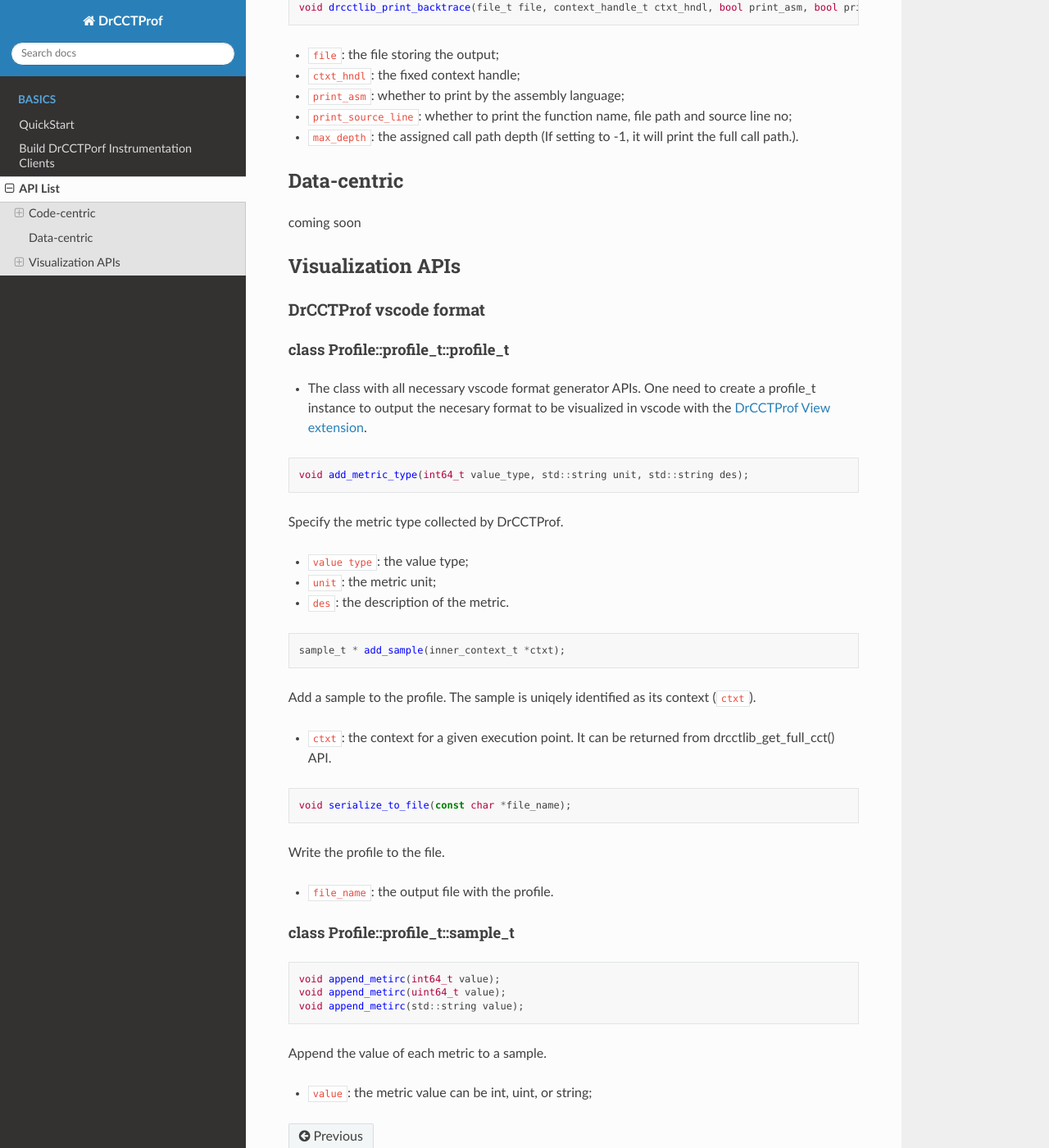
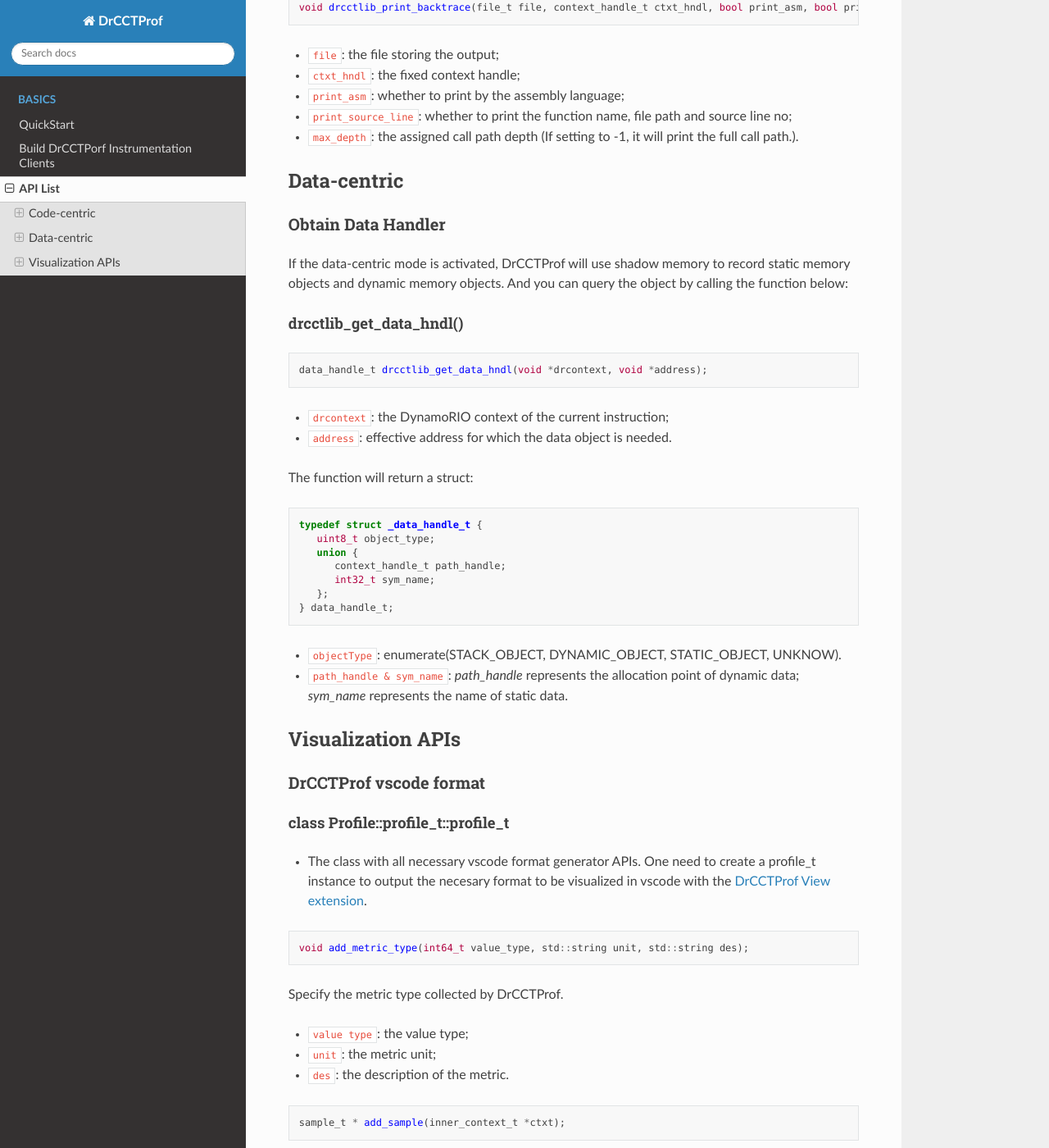
Before and after one commit to Xuhpclab/drcctprof-docs, a Sphinx documentation site: the page built from source/apis.rst, in a window 1280 px wide and 1400 px high, scrolled down 2296 px. Shown: the whole window at 82% size. Built offline with Sphinx 7.4.7 and the Read the Docs theme 2.0.0, drawn with Linux system fonts in a browser that asks for light colours.

Commit message:
Update apis.rst

```diff
--- a/source/apis.rst
+++ b/source/apis.rst
@@ -149,7 +149,39 @@ drcctlib_print_backtrace()
 Data-centric
 ======================
 
-coming soon
+^^^^^^^^^^^^^^^^^^^^^^^^^^^^^^^^^^^^^
+Obtain Data Handler
+^^^^^^^^^^^^^^^^^^^^^^^^^^^^^^^^^^^^^
+
+If the data-centric mode is activated, DrCCTProf will use shadow memory to record static memory objects and dynamic memory objects. And you can query the object by calling the function below:
+
+------------------------------------------
+drcctlib_get_data_hndl()
+------------------------------------------
+
+.. code-block:: c++
+
+   data_handle_t drcctlib_get_data_hndl(void *drcontext, void *address);
+
+- ``drcontext``: the DynamoRIO context of the current instruction;
+
+- ``address``: effective address for which the data object is needed.
+
+The function will return a struct:
+
+.. code-block:: c++
+
+   typedef struct _data_handle_t {
+      uint8_t object_type;
+      union {
+         context_handle_t path_handle;
+         int32_t sym_name;
+      };
+   } data_handle_t;
+
+- ``objectType``: enumerate(STACK_OBJECT, DYNAMIC_OBJECT, STATIC_OBJECT, UNKNOW).
+
+- ``path_handle & sym_name``: *path_handle* represents the allocation point of dynamic data; *sym_name* represents the name of static data.
 
 ======================
 Visualization APIs
```
